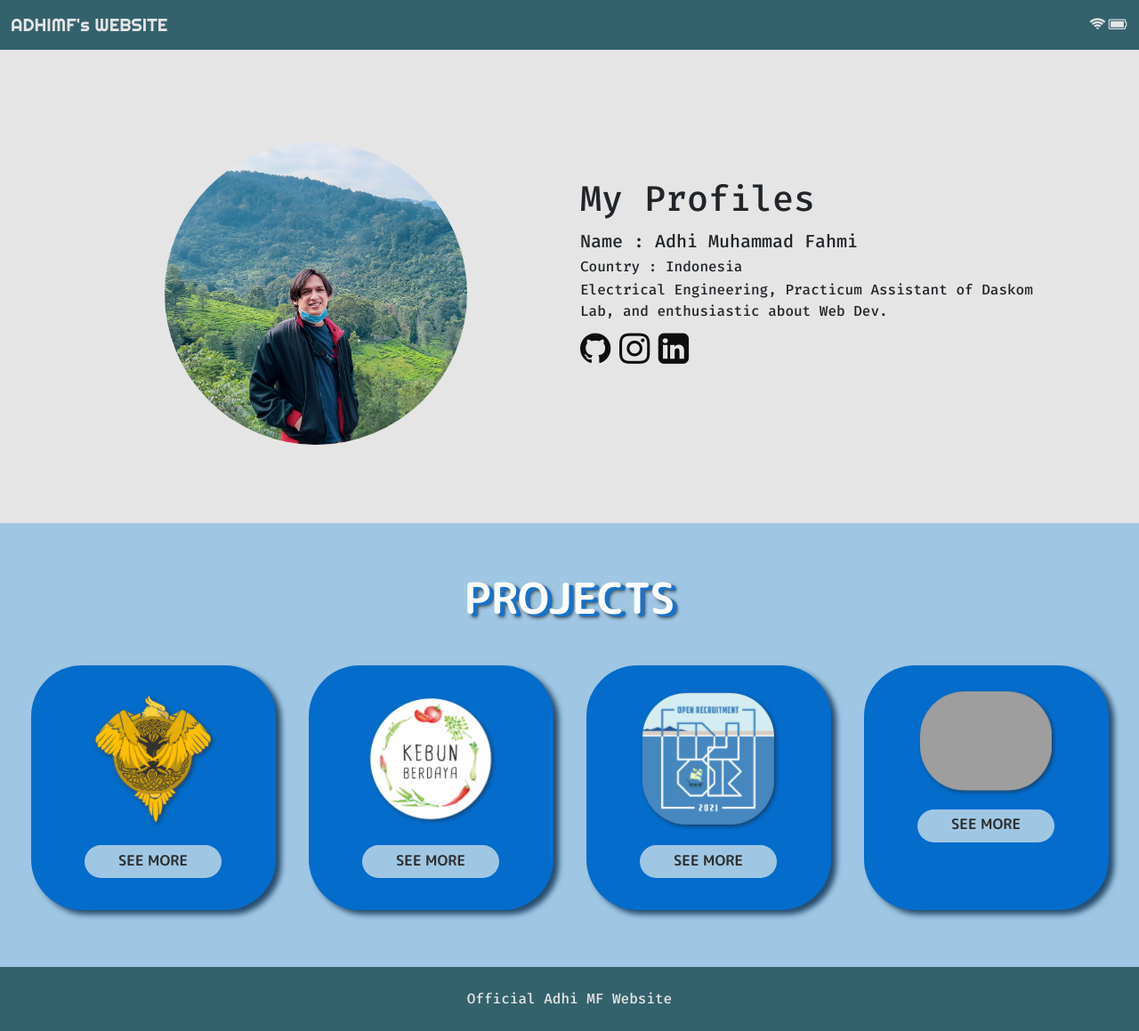
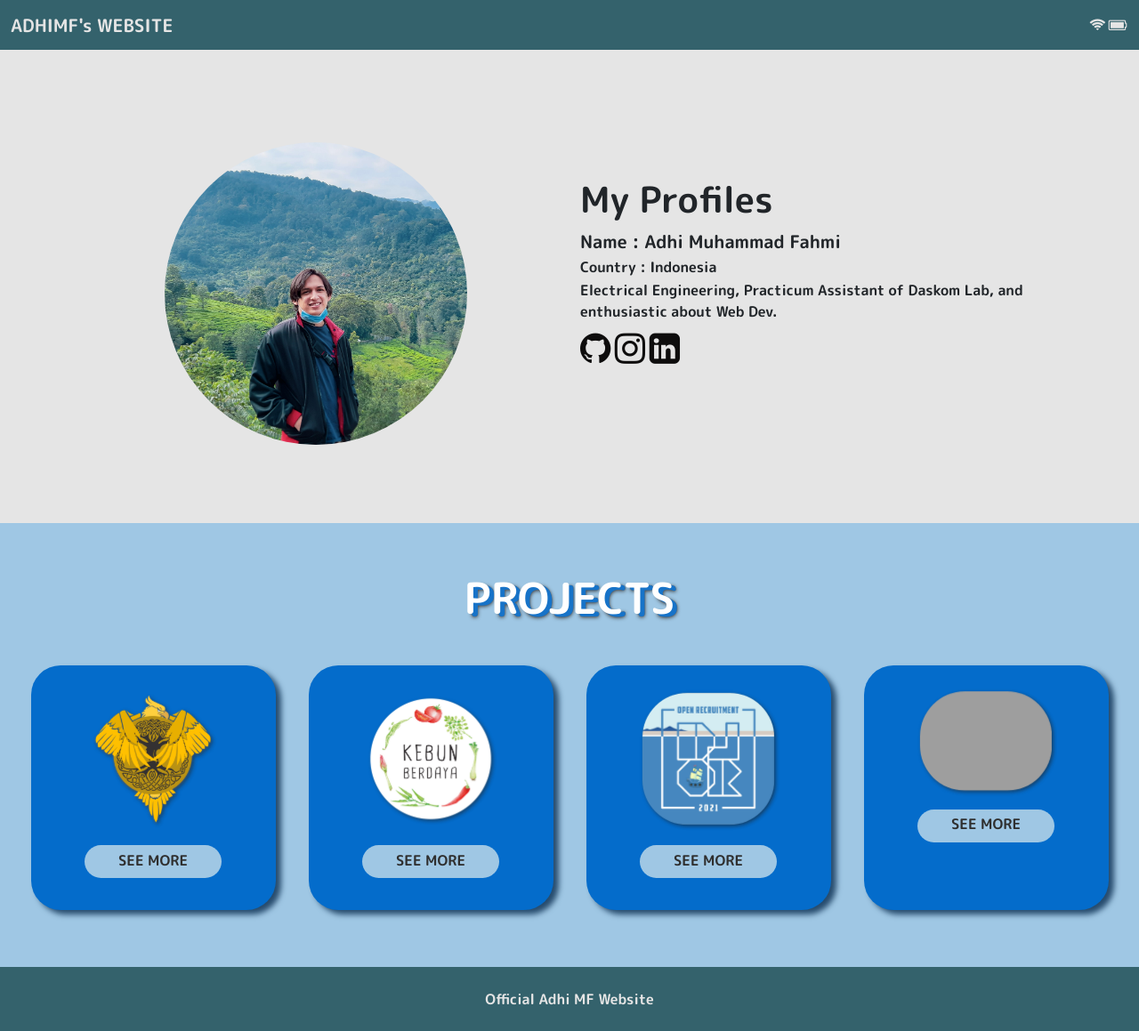
Before and after one commit to adhiiimf/adhiiimf.github.io, a plain HTML site: page index.html in a window 1280 px wide. Shown: the whole page at 89% size. Drawn offline with nearby package versions, Linux system fonts and the light colour scheme; grey boxes are pictures that could not be loaded.

Commit message:
Modify style

```diff
--- a/styles/main.css
+++ b/styles/main.css
@@ -1,5 +1,6 @@
+@import url('https://fonts.googleapis.com/css2?family=M+PLUS+Rounded+1c:wght@700&display=swap');
 body{
-    font-family: 'Fira Code', monospace;
+    font-family: 'M PLUS Rounded 1c', sans-serif;
 }
 a{
     text-decoration: none;
@@ -46,7 +47,6 @@ p{
 
 .fontsnav{
     color: #E5E5E5;
-    font-family: 'Righteous', cursive;
     transition: 1s;
 }
 .fontsnav:hover{
--- a/styles/project.css
+++ b/styles/project.css
@@ -10,7 +10,7 @@
 	width: 275px;
 	height: 275px;
 	background-color: #046CCB;
-	border-radius: 57px;
+	border-radius: 12%;
 	padding: 1.5rem;
     filter: drop-shadow(6px 5px 3px rgb(38, 75, 109));
 	border: none;
```
